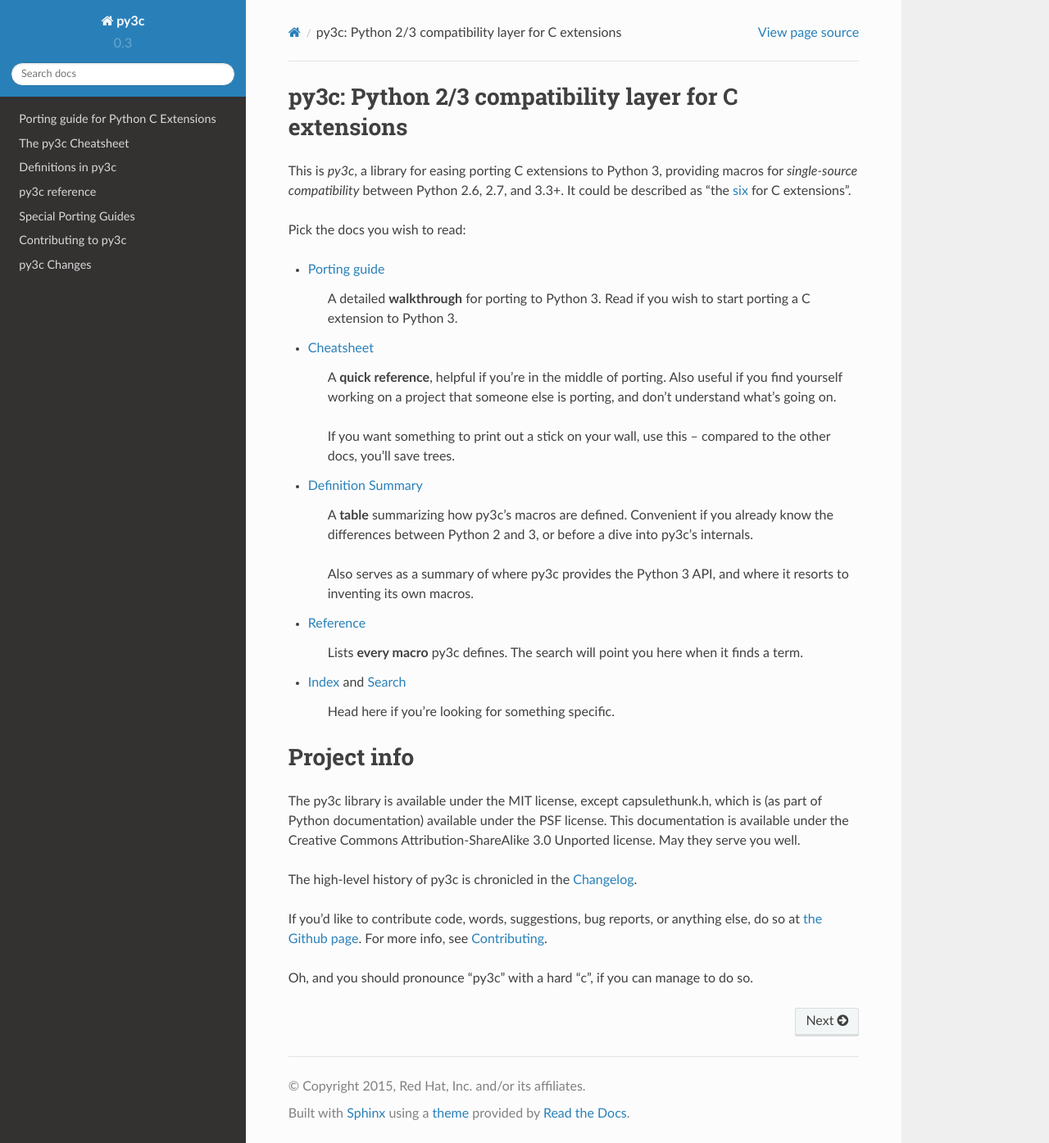
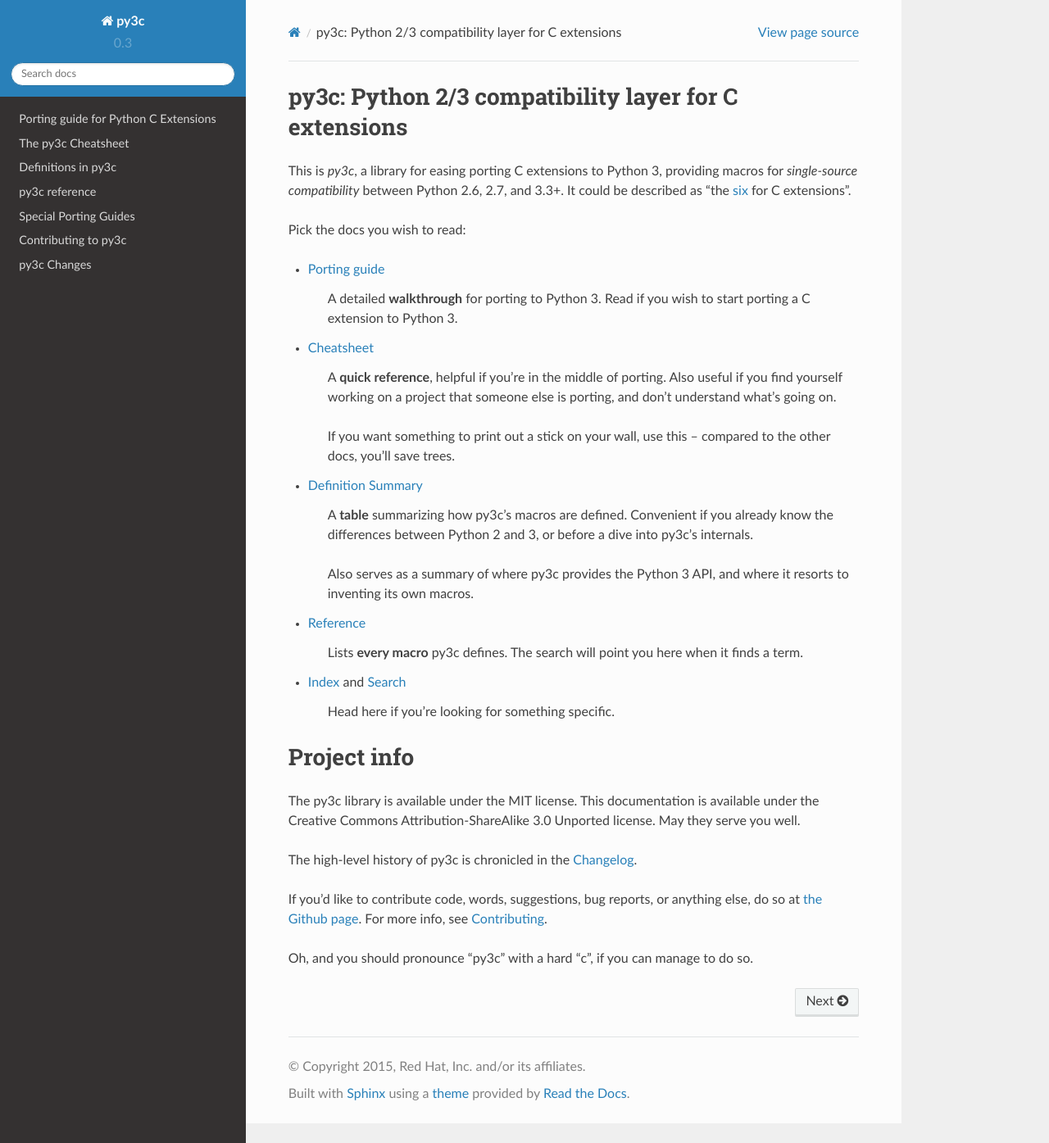
Before and after one commit to encukou/py3c, a Sphinx documentation site: the page built from doc/source/index.rst, in a window 1280 px wide and 1395 px high. Shown: the whole window at 82% size. Built offline with Sphinx 7.4.7 and the Read the Docs theme 2.0.0, drawn with Linux system fonts in a browser that asks for light colours.

Commit message:
Relicense capsulethunk.h under the MIT
Statement from original author: http://bugs.python.org/issue24937#msg250191

```diff
--- a/README.rst
+++ b/README.rst
@@ -54,8 +54,8 @@ Contribute
 License
 -------
 
-The code is licensed under the MIT license, except capsulethunk.h,
-which is (as part of Python documentation) available under the PSF license.
+The code is licensed under the MIT license. May it serve you well.
+
 The documentation is licensed under CC-BY-SA 3.0.
 
-See the files LICENSE.MIT, LICENCE.PSF and doc/LICENSE.CC-BY-SA-3.0.
+See the files LICENSE.MIT and doc/LICENSE.CC-BY-SA-3.0.
--- a/doc/source/index.rst
+++ b/doc/source/index.rst
@@ -50,8 +50,7 @@ Pick the docs you wish to read:
 Project info
 ============
 
-The py3c library is available under the MIT license, except capsulethunk.h,
-which is (as part of Python documentation) available under the PSF license.
+The py3c library is available under the MIT license.
 This documentation is available under the Creative Commons Attribution-ShareAlike 3.0 Unported license.
 May they serve you well.
 
```
Also changed, not shown: 2 other files.
